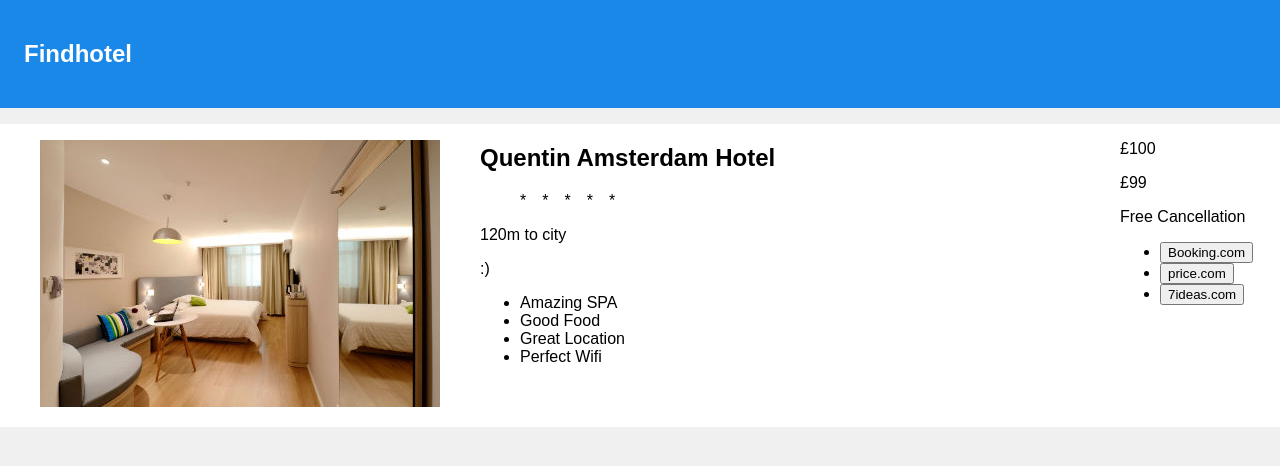
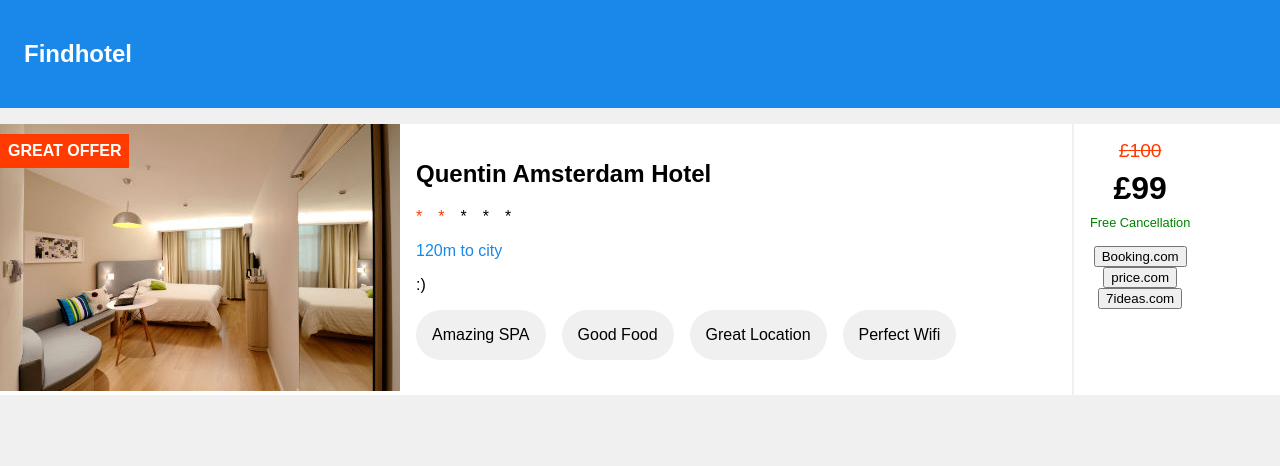
Before and after one commit to fellyph/findhotel, a React (Create React App) app: page / in a window 1280 px wide. Shown: the top 466 px of the page. Built offline with nearby package versions, Linux system fonts and the light colour scheme.

Commit message:
add css for price and thumb, adding variables for colors

```diff
--- a/src/App.css
+++ b/src/App.css
@@ -1,21 +1,3 @@
-.offer {
-  background: #fff;
-  display: flex;
-  width: 100%; }
-
-.offer .description {
-  width: 50%; }
-
-.offer .stars {
-  list-style: none; }
-
-.offer .stars li {
-  display: inline-block;
-  margin-right: 1em; }
-
-.offer .stars li.filled {
-  color: darkred; }
-
 .App-header {
   background-color: #1988E8;
   padding: 1.5em;
@@ -27,3 +9,59 @@
 
 .App-intro {
   font-size: large; }
+
+.offer {
+  background: #fff;
+  display: flex; }
+  .offer .description {
+    width: 50%;
+    padding: 1em; }
+  .offer .key-words,
+  .offer .stars {
+    list-style: none;
+    padding: 0; }
+    .offer .key-words li,
+    .offer .stars li {
+      display: inline-block;
+      margin-right: 1em; }
+  .offer .stars .filled {
+    color: #FF3B00; }
+  .offer .key-words li {
+    background-color: #F0F0F0;
+    padding: 1em;
+    border-radius: 2em; }
+  .offer .location {
+    color: #1988E8; }
+  .offer .thumb {
+    margin: 0;
+    position: relative; }
+    .offer .thumb .title {
+      background: #FF3B00;
+      color: white;
+      font-weight: bold;
+      position: absolute;
+      text-transform: uppercase;
+      top: 10px;
+      padding: 0.5em; }
+
+.price-details {
+  text-align: center;
+  padding: 1em;
+  border-left: 2px solid #F0F0F0; }
+  .price-details .old-price,
+  .price-details .current-price,
+  .price-details .condition {
+    margin: 0 0 0.5rem 0; }
+  .price-details .old-price {
+    text-decoration: line-through;
+    font-size: 1.2em;
+    color: #FF3B00; }
+  .price-details .current-price {
+    font-size: 2em;
+    font-weight: bold; }
+  .price-details .condition {
+    color: green;
+    font-size: 0.8em; }
+  .price-details .options {
+    list-style: none;
+    padding: 0; }
--- a/src/App.js
+++ b/src/App.js
@@ -1,7 +1,6 @@
 import React, { Component } from 'react';
-import logo from './logo.svg';
+import Offer from './components/offer/offer'
 import './App.css';
-import Offer from './components/offer/offer'
 
 class App extends Component {
   render() {
--- a/src/App.scss
+++ b/src/App.scss
@@ -1,16 +1,4 @@
+@import './sass/vars';
+@import './sass/main';
 @import './sass/offer';
-
-.App-header {
-  background-color: #1988E8;
-  padding: 1.5em;
-  color: white;
-  margin-bottom: 1em;
-}
-
-.App-title {
-  font-size: 1.5em;
-}
-
-.App-intro {
-  font-size: large;
-}
+@import './sass/price';
--- a/src/components/common/thumb.js
+++ b/src/components/common/thumb.js
@@ -2,7 +2,9 @@ import React from 'react'
 
 const Thumb = () => (
   <figure className="thumb">
-    <img src="/img/default.jpg" />
-    <figcaption>Great Offer</figcaption>
+    <img src="/img/default.jpg" alt="" />
+    <figcaption className="title">Great Offer</figcaption>
   </figure>
 )
+
+export default Thumb
--- a/src/components/offer/description.js
+++ b/src/components/offer/description.js
@@ -4,8 +4,8 @@ const Details = () => (
   <div className="description">
     <h2>Quentin Amsterdam Hotel</h2>
     <ul className="stars">
-      <li>*</li>
-      <li>*</li>
+      <li className="filled">*</li>
+      <li className="filled">*</li>
       <li>*</li>
       <li>*</li>
       <li>*</li>
--- a/src/components/offer/offer.js
+++ b/src/components/offer/offer.js
@@ -1,12 +1,11 @@
 import React from 'react'
 import PriceDetails from './priceDetails'
 import Description from './description'
+import Thumb from '../common/thumb'
 
 const Offer = () => (
   <div className="offer">
-    <figure className="Thumb">
-      <img src="/img/default.jpg" />
-    </figure>
+    <Thumb />
     <Description />
     <PriceDetails />
   </div>
--- a/src/components/offer/priceDetails.js
+++ b/src/components/offer/priceDetails.js
@@ -2,7 +2,7 @@ import React from 'react'
 import Price from '../common/price'
 
 const PriceDetails = () => (
-  <div className="price">
+  <div className="price-details">
     <Price />
 
     <ul class="options">
--- a/src/sass/_offer.scss
+++ b/src/sass/_offer.scss
@@ -1,27 +1,53 @@
-
 .offer {
   background: #fff;
   display: flex;
-  width: 100%;
+
+  .description {
+    width: 50%;
+    padding: 1em;
   }
 
-.offer .description {
-  width: 50%;
-}
+  .key-words,
+  .stars {
+    list-style: none;
+    padding: 0;
 
-.offer .stars {
-  list-style: none;
-}
-
-.offer .stars li {
+    li {
       display: inline-block;
       margin-right: 1em;
     }
-
-.offer .stars li.filled {
-  color: darkred;
   }
 
-.offer .thumb {
+  .stars {
+    .filled {
+      color: $secondary;
+    }
+  }
 
+  .key-words {
+    li {
+       background-color: $greylight;
+       padding: 1em;
+       border-radius: 2em;
     }
+  }
+
+  .location {
+    color: $primary;
+  }
+
+  .thumb {
+    margin: 0;
+    position: relative;
+
+    .title {
+      background: $secondary;
+      color: white;
+      font-weight: bold;
+      position: absolute;
+      text-transform: uppercase;
+      top: 10px;
+      padding: 0.5em;
+    }
+  }
+}
--- /dev/null
+++ b/src/sass/_price.scss
@@ -0,0 +1,32 @@
+ .price-details {
+  text-align: center;
+  padding: 1em;
+  border-left: 2px solid $greylight;
+
+  .old-price,
+  .current-price,
+  .condition {
+    margin: 0 0 0.5rem 0;
+  }
+
+  .old-price {
+     text-decoration: line-through;
+     font-size: 1.2em;
+     color: $secondary;
+  }
+
+  .current-price {
+    font-size: 2em;
+    font-weight: bold;
+  }
+
+  .condition {
+    color: green;
+    font-size: 0.8em
+  }
+
+  .options {
+    list-style: none;
+    padding: 0;
+  }
+ }
--- /dev/null
+++ b/src/sass/_vars.scss
@@ -0,0 +1,3 @@
+$primary: #1988E8;
+$secondary: #FF3B00;
+$greylight: #F0F0F0;
```
Also changed, not shown: src/sass/_main.scss (added, +14 -0 lines). Lines whose indentation alone changed are shown as unchanged.
